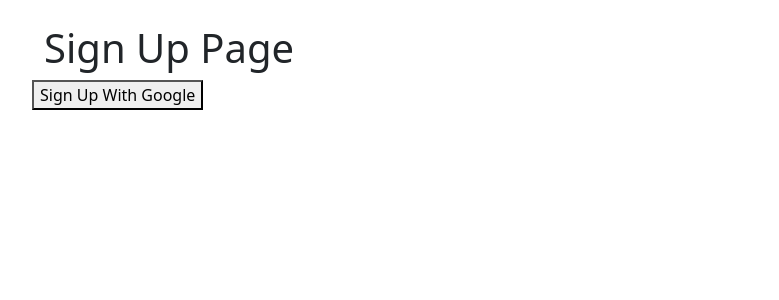
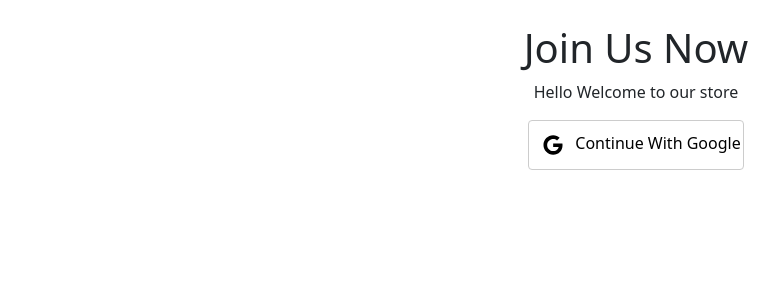
Before and after one commit to Kinuganjhu/Authentic-Store, a React (Create React App) app: page / in a window 1280 px wide. Shown: the top 300 px of the page, without its empty margins (4-783 px from the left). Built offline with nearby package versions, Linux system fonts and the light colour scheme; no server answers.

Commit message:
project is completed

```diff
--- a/src/App.css
+++ b/src/App.css
@@ -1,36 +1,26 @@
-*{
+* {
   margin: 12px;
+}
 
-}
-img{
+img {
   max-width: 250px;
   height: 200px;
 }
-.div{
+
+.div {
   border-radius: 8px;
   border: 1px solid #ccc;
 }
-.signin-container {
-  text-align: center;
-  margin-top: 50px;
+
+.App {
+
+  text-align: center; /* Moved this line inside the .App selector */
 }
 
-.error-message {
-  color: red;
+.sign {
+  font-size: 16px;
+  padding: 2px;
+  border-radius: 4px;
+  border: 1px solid #ccc;
+  background-color: white;
 }
-
-.google-signin-button {
-  background-color: #ffffff;
-  border: 1px solid #dddddd;
-  border-radius: 5px;
-  padding: 10px 20px;
-  cursor: pointer;
-  display: flex;
-  align-items: center;
-  justify-content: center;
-}
-
-.google-signin-button img {
-  width: 20px;
-  margin-right: 10px;
-}
--- a/src/Pages/SignIn.js
+++ b/src/Pages/SignIn.js
@@ -1,5 +1,6 @@
 import { useState, useEffect } from 'react';
 import { useNavigate } from 'react-router-dom';
+
 import { auth} from './firebase';
 import { GoogleAuthProvider, signInWithPopup ,onAuthStateChanged} from 'firebase/auth';
 
@@ -11,7 +12,7 @@
     const unsubscribe = onAuthStateChanged(auth, (user) => {
       if (user) {
         // User is signed in, navigate to Home.js
-        navigate('/home');
+        navigate('/Home');
       }
     });
 
@@ -23,7 +24,7 @@
     signInWithPopup(auth, provider)
       .then((result) => {
         // Handle successful sign-in
-        alert('Sign-in successful!');
+  alert('Sign In successfully')
         navigate('/Home'); // Redirect to Home.js after sign-in
       })
       .catch((error) => {
@@ -33,10 +34,18 @@
   };
 
   return (
-    <>
-      <h1>Sign Up Page</h1>
+    <div className='App'>
+      <h1>Join Us Now</h1>
       {error && <p>{error}</p>}
-      <button onClick={handleSign}>Sign Up With Google</button>
-    </>
+      <p>Hello Welcome to our store</p>
+    <button className="sign" onClick={handleSign}>
+  <svg xmlns="http://www.w3.org/2000/svg" viewBox="0 0 488 512" className="icon" width="20" height="20">
+    <path d="M488 261.8C488 403.3 391.1 504 248 504 110.8 504 0 393.2 0 256S110.8 8 248 8c66.8 0 123 24.5 166.3 64.9l-67.5 64.9C258.5 52.6 94.3 116.6 94.3 256c0 86.5 69.1 156.6 153.7 156.6 98.2 0 135-70.4 140.8-106.9H248v-85.3h236.1c2.3 12.7 3.9 24.9 3.9 41.4z"/>
+  </svg>
+  Continue With Google
+</button>
+
+
+    </div>
   );
 }
```
